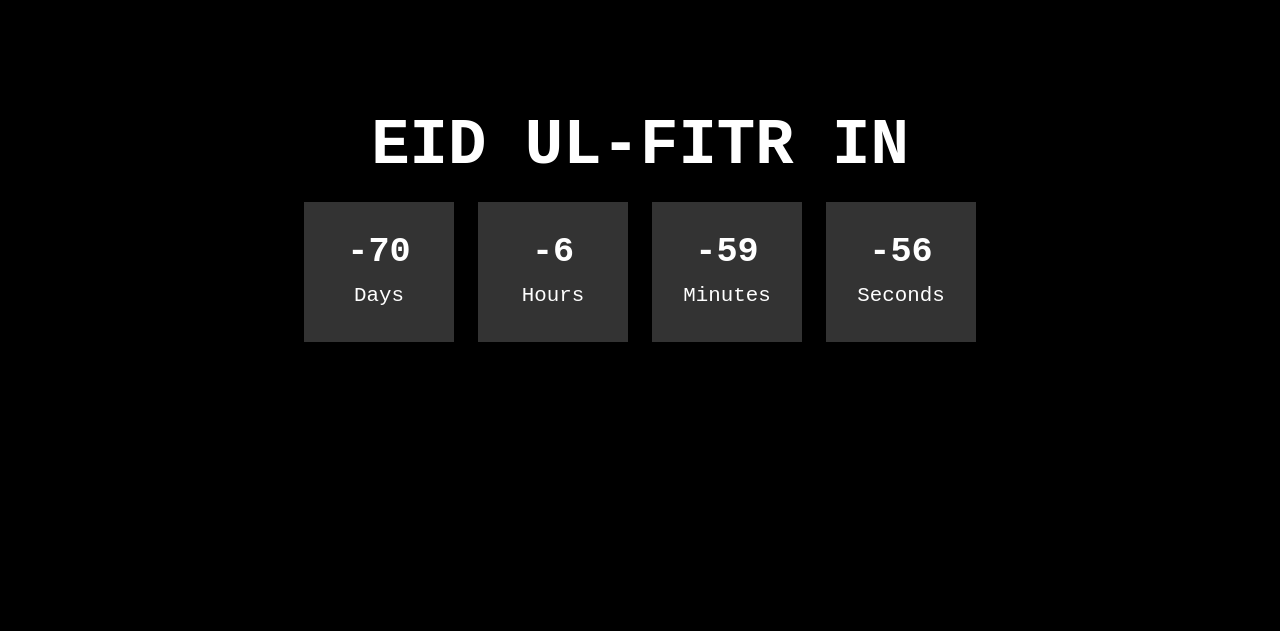
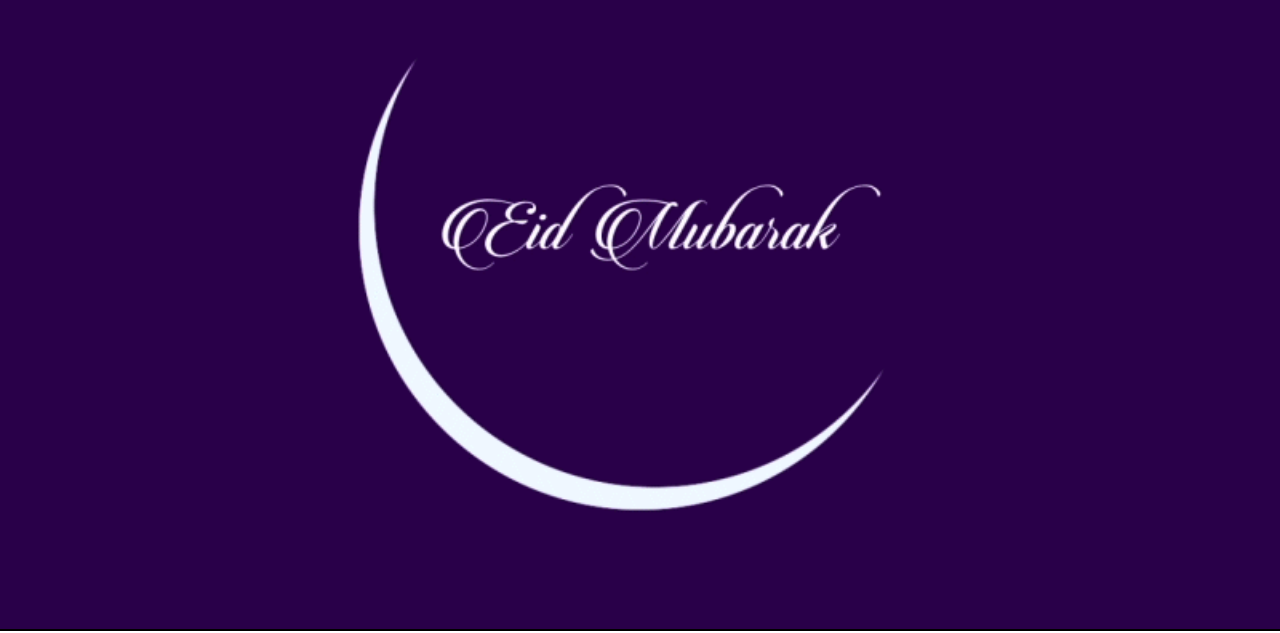
Before and after one commit to webdevifti/countdownchecker, a plain HTML site: page index.html in a window 1280 px wide. Shown: the part 169-802 px from the top of the page. Drawn offline with Linux system fonts and the light colour scheme.

Commit message:
eidulazah

```diff
--- a/index.html
+++ b/index.html
@@ -24,6 +24,9 @@
 			transform: translate(-50%,-50%);
 			color: #fff;
 		}
+		.content.hide{
+			display: none;
+		}
 		.content h1{
 			font-size: 4rem;
 			margin-bottom: 10px;
@@ -49,6 +52,20 @@
 			font-weight: normal;
 			font-size: 1.3rem;
 			font-family: monospace;
+		}
+		.eid-day{
+			width: 100%;
+			position: absolute;
+			top: 50%;
+			left: 50%;
+			transform: translate(-50%,-50%);
+			display: none;
+		}
+		.eid-day img{
+			text-align: center;
+			width: 100%;
+			height: 100vh;
+			object-fit: cover;
 		}
 		@media(max-width: 500px){
 			.content h1{
@@ -78,49 +95,62 @@
 <body>
 	<div class="wrapper">
 		<div class="content">
-			<h1>Eid Ul-Fitr In</h1>
+			<h1>Eid Ul-Azah In</h1>
 			<div class="countdown">
 				<div>
-					<div id="days">14</div>
+					<div id="days">00</div>
 					<span>Days</span>
 				</div>
 				<div>
-					<div id="hours">14</div>
+					<div id="hours">00</div>
 					<span>Hours</span>
 				</div>
 				<div>
-					<div id="min">14</div>
+					<div id="min">00</div>
 					<span>Minutes</span>
 				</div>
 				<div>
-					<div id="sec">14</div>
+					<div id="sec">00</div>
 					<span>Seconds</span>
 				</div>
 			</div>
 		</div>
+		<div class="eid-day">
+			<img src="eid.gif" alt="Eid Mubarok">
+		</div>
 	</div>
 
 	<script type="text/javascript">
-		const eidulfitr = '14 May 2021';
+		const eidulfitr = 'July 21 2021';
 		const daysDiv = document.getElementById('days');
 		const hrsDiv = document.getElementById('hours');
 		const minDiv = document.getElementById('min');
 		const secDiv = document.getElementById('sec');
+		const eidDay = document.querySelector('.eid-day');
+		const content = document.querySelector('.content');
 		function countdown(){
 			const eidday = new Date(eidulfitr);
 			const currentday = new Date();
-
 			const totaltime = (eidday - currentday) / 1000;
 			const days = Math.floor(totaltime / 3600 / 24);
 			const hrs = Math.floor((totaltime / 3600) % 24);
 			const min = Math.floor(totaltime / 60) % 60;
 			const sec = Math.floor(totaltime) % 60;
 
-			daysDiv.innerHTML = days;
-			hrsDiv.innerHTML = hrs;
-			minDiv.innerHTML = min;
-			secDiv.innerHTML = sec;
+			// console.log(currentday);
+
+			if(totaltime < 0){
+				content.style.display = 'none';
+				eidDay.style.display = 'block';
+ 			}else{
+				daysDiv.innerHTML = days;
+				hrsDiv.innerHTML = hrs;
+				minDiv.innerHTML = min;
+				secDiv.innerHTML = sec;
+			}
+
 		}
+
 		countdown();
 		setInterval(countdown, 1000);
 	</script>
```
Also changed, not shown: eid.gif (added).
